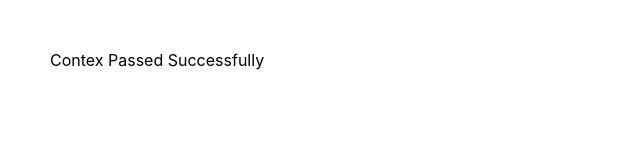
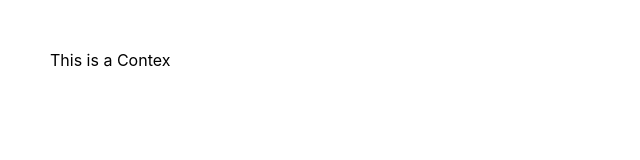
Before and after one commit to Adroit-Solution/Industrial-Training-Project, a React (Create React App) app: page / in a window 1280 px wide. Shown: the top 160 px of the page, without its empty margins (0-640 px from the left). Built offline with nearby package versions, Linux system fonts and the light colour scheme.

Commit message:
Day 18 Context

```diff
--- a/src/components/ComponentF.js
+++ b/src/components/ComponentF.js
@@ -1,16 +1,9 @@
-import React from "react";
+import React, { useContext } from "react";
 import { Context } from "../App";
 
 function ComponentF() {
-  return (
-    <div>
-      <Context.Consumer>
-        {(user) => {
-          return <div>{user} Passed Successfully</div>;
-        }}
-      </Context.Consumer>
-    </div>
-  );
+  const contextValue = useContext(Context);
+  return <div>This is a {contextValue}</div>;
 }
 
 export default ComponentF;
```
